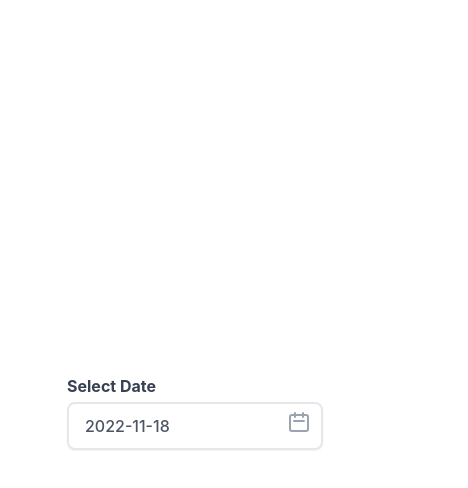
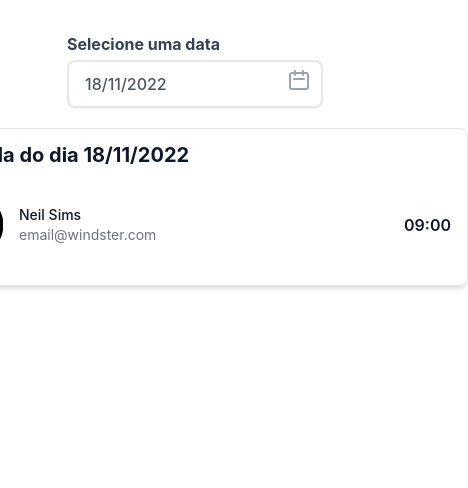
Before and after one commit to fyoussef/front-end-barbearia, a Next.js app: page / in a window 390 px wide. Shown: the top 488 px of the page, 468 px wide, since content can reach past the window. Built offline with nearby package versions, Linux system fonts and the light colour scheme.

Commit message:
Criando layout para exibição dos horários disponíveis

```diff
--- a/src/components/Datepicker.tsx
+++ b/src/components/Datepicker.tsx
@@ -9,11 +9,16 @@ import {
   getDaysInMonth,
   getDay
 } from "date-fns";
+import ptBR from 'date-fns/locale/pt-BR'
 
 type DatepickerType = "date" | "month" | "year";
 
-export function Datepicker() {
-  const DAYS = ["Sun", "Mon", "Tue", "Wed", "Thu", "Fri", "Sat"];
+type DatepickerProps = {
+  handleSelectedDate: (selectedDate: Date) => void
+}
+
+export function Datepicker({ handleSelectedDate }: DatepickerProps) {
+  const DAYS = ["Dom", "Seg", "Ter", "Qua", "Qui", "Sex", "Sab"];
   const [dayCount, setDayCount] = useState<Array<number>>([]);
   const [blankDays, setBlankDays] = useState<Array<number>>([]);
   const [showDatepicker, setShowDatepicker] = useState(false);
@@ -49,20 +54,16 @@ export function Datepicker() {
     }
   };
 
-  const isToday = (date: number) =>
-    isEqual(
-      new Date(selectedDate.getFullYear(), selectedDate.getMonth(), date),
-      selectedDate
-    );
+  const isSameDay = (date: number) => date == Number(format(selectedDate, 'd'))
 
   const setDateValue = (date: number) => () => {
-    setSelectedDate(
-      new Date(
+    const newDate = new Date(
       datepickerHeaderDate.getFullYear(),
       datepickerHeaderDate.getMonth(),
       date
     )
-    );
+    setSelectedDate(newDate);
+    handleSelectedDate(newDate);
     setShowDatepicker(false);
   };
 
@@ -112,17 +113,17 @@ export function Datepicker() {
     getDayCount(datepickerHeaderDate);
   }, [datepickerHeaderDate]);
 
+
+
   return (
-    <div className="h-screen w-screen flex items-center justify-center">
     <div className="antialiased sans-serif">
       <div>
-          <div className="container mx-auto px-4 py-2 md:py-10">
         <div className="mb-5 w-64">
           <label
             htmlFor="datepicker"
             className="font-bold mb-1 text-gray-700 block"
           >
-                Select Date
+            Selecione uma data
           </label>
           <div className="relative">
             <input type="hidden" name="date" />
@@ -131,7 +132,7 @@ export function Datepicker() {
               readOnly
               className="cursor-pointer w-full pl-4 pr-10 py-3 leading-none rounded-lg shadow-sm focus:outline-none focus:shadow-outline text-gray-600 font-medium border-2"
               placeholder="Select date"
-                  value={format(selectedDate, "yyyy-MM-dd")}
+              value={format(selectedDate, "dd/MM/yyyy")}
               onClick={toggleDatepicker}
             />
             <div
@@ -185,7 +186,7 @@ export function Datepicker() {
                       className="flex-grow p-1 text-lg font-bold text-gray-800 cursor-pointer hover:bg-gray-200 rounded-lg"
                     >
                       <p className="text-center">
-                            {format(datepickerHeaderDate, "MMMM")}
+                        {format(datepickerHeaderDate, "MMMM", { locale: ptBR })}
                       </p>
                     </div>
                   )}
@@ -251,7 +252,7 @@ export function Datepicker() {
                           <div
                             onClick={setDateValue(d)}
                             className={`cursor-pointer text-center text-sm leading-none rounded-full leading-loose transition ease-in-out duration-100 ${
-                                  isToday(d)
+                              isSameDay(d)
                                 ? "bg-blue-500 text-white"
                                 : "text-gray-700 hover:bg-blue-200"
                             }`}
@@ -286,7 +287,8 @@ export function Datepicker() {
                                 i,
                                 datepickerHeaderDate.getDate()
                               ),
-                                  "MMM"
+                              "MMM",
+                              { locale: ptBR }
                             )}
                           </div>
                         </div>
@@ -302,7 +304,5 @@ export function Datepicker() {
         </div>
       </div>
     </div>
-      </div>
-    </div>
   );
 }
--- a/src/pages/index.tsx
+++ b/src/pages/index.tsx
@@ -1,16 +1,57 @@
+import { format } from 'date-fns';
 import Head from 'next/head'
+import { useState } from 'react'
 import { Datepicker } from '../components/Datepicker'
+import { AvatarIcon } from '../components/Icons'
 
 export default function Home() {
+
+  const [selectedDate, setSelectedDate] = useState(new Date());
+
+  function handleSelectedDate(selectedDate: Date) {
+    setSelectedDate(selectedDate)
+  }
+
   return (
     <div>
       <Head>
-        <title>Create Next App</title>
+        <title>Agenda</title>
         <meta name="description" content="Generated by create next app" />
-        <link rel="icon" href="/favicon.ico" />
+        <link rel="icon" href="/mustache_16.png" />
       </Head>
 
-      <Datepicker />
+      <div className="flex flex-col items-center mt-8">
+
+        <Datepicker handleSelectedDate={handleSelectedDate} />
+
+        <div className="w-[546px] p-4 bg-white border rounded-lg shadow-md sm:p-8 dark:bg-gray-800 dark:border-gray-700">
+          <div className="flex items-center justify-between mb-4">
+            <h5 className="text-xl font-bold leading-none text-gray-900 dark:text-white">Agenda do dia {format(selectedDate, "dd/MM/yyyy")}</h5>
+          </div>
+          <div className="flow-root">
+            <ul role="list" className="divide-y divide-gray-200 dark:divide-gray-700">
+              <li className="py-3 sm:py-4 cursor-pointer">
+                <div className="flex items-center space-x-4">
+                  <div className="flex-shrink-0">
+                    <AvatarIcon />
+                  </div>
+                  <div className="flex-1 min-w-0">
+                    <p className="text-sm font-medium text-gray-900 truncate dark:text-white">
+                      Neil Sims
+                    </p>
+                    <p className="text-sm text-gray-500 truncate dark:text-gray-400">
+                      email@windster.com
+                    </p>
+                  </div>
+                  <div className="inline-flex items-center text-base font-semibold text-gray-900 dark:text-white">
+                    09:00
+                  </div>
+                </div>
+              </li>
+            </ul>
+          </div>
+        </div>
+      </div>
 
     </div>
   )
```
Also changed, not shown: src/components/Icons.tsx (+23 -0 lines). Lines whose indentation alone changed are shown as unchanged.
